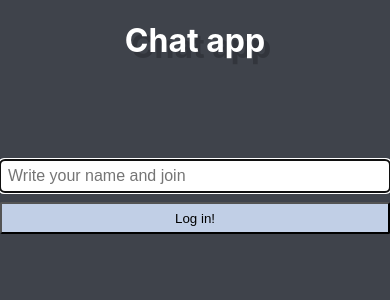
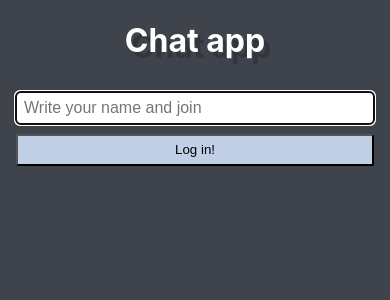
Before and after one commit to jonasps/chat_app, a React (Create React App) app in the folder client/: page / in a window 390 px wide. Shown: the top 300 px of the page. Built offline with nearby package versions, Linux system fonts and the light colour scheme; no server answers.

Commit message:
resize chat panel

```diff
--- a/client/src/App.css
+++ b/client/src/App.css
@@ -18,8 +18,7 @@ body {
 }
 
 .container {
-  min-height: 100vh;
-  margin: 23% auto;
+  margin: 3rem auto;
   flex-direction: column;
   align-items: center;
   justify-content: center;
@@ -46,7 +45,7 @@ body {
   width: 100%;
   height: 30rem;
   background-color: #f1f1f1;
-  overflow: scroll;
+  overflow-y: scroll;
 }
 
 .main-input-style {
@@ -90,9 +89,18 @@ body {
   }
 }
 
-/*** mobile style */
+/*** small device style ***/
 
 @media all and (max-width: 500px) {
+  .container {
+    margin: 0 auto;
+    padding: 0 1rem;
+  }
+
+  .message-panel {
+    height: 23rem;
+  }
+
   .main-input-button,
   .main-input-style,
   .main-input-style.chat {
```
